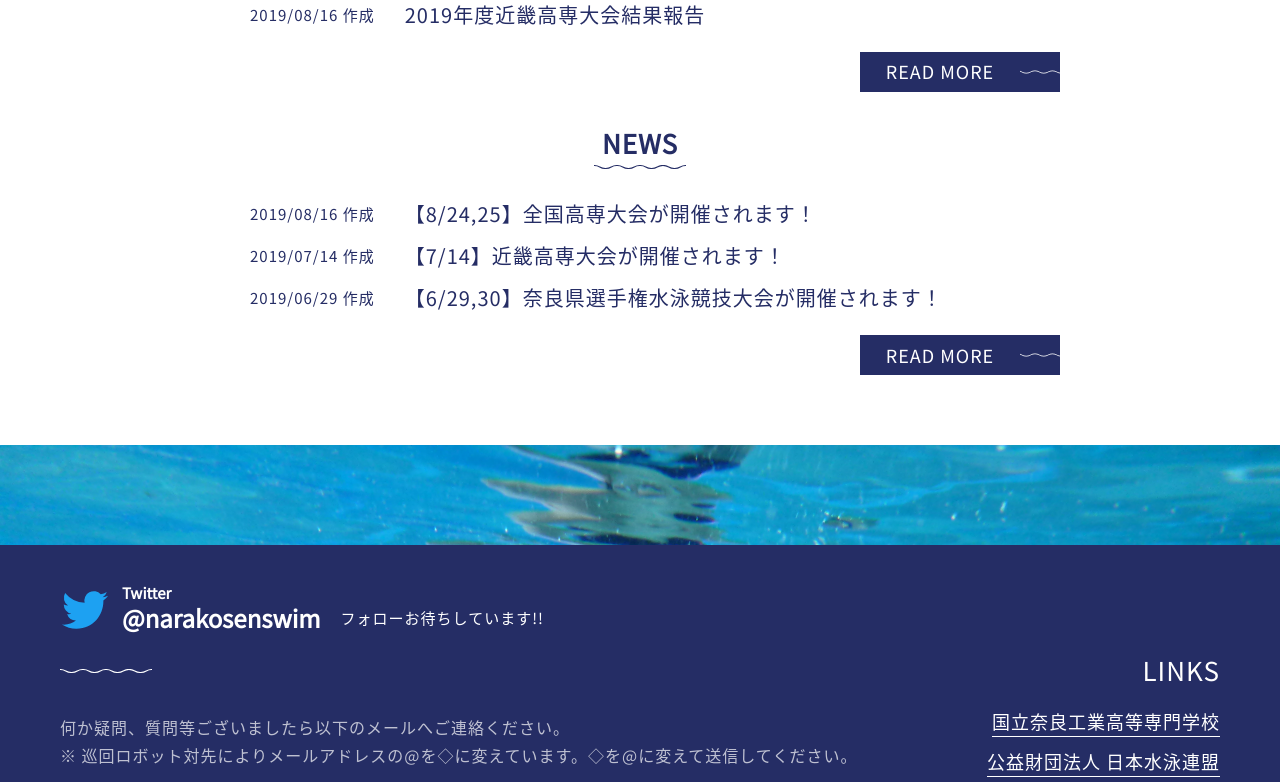
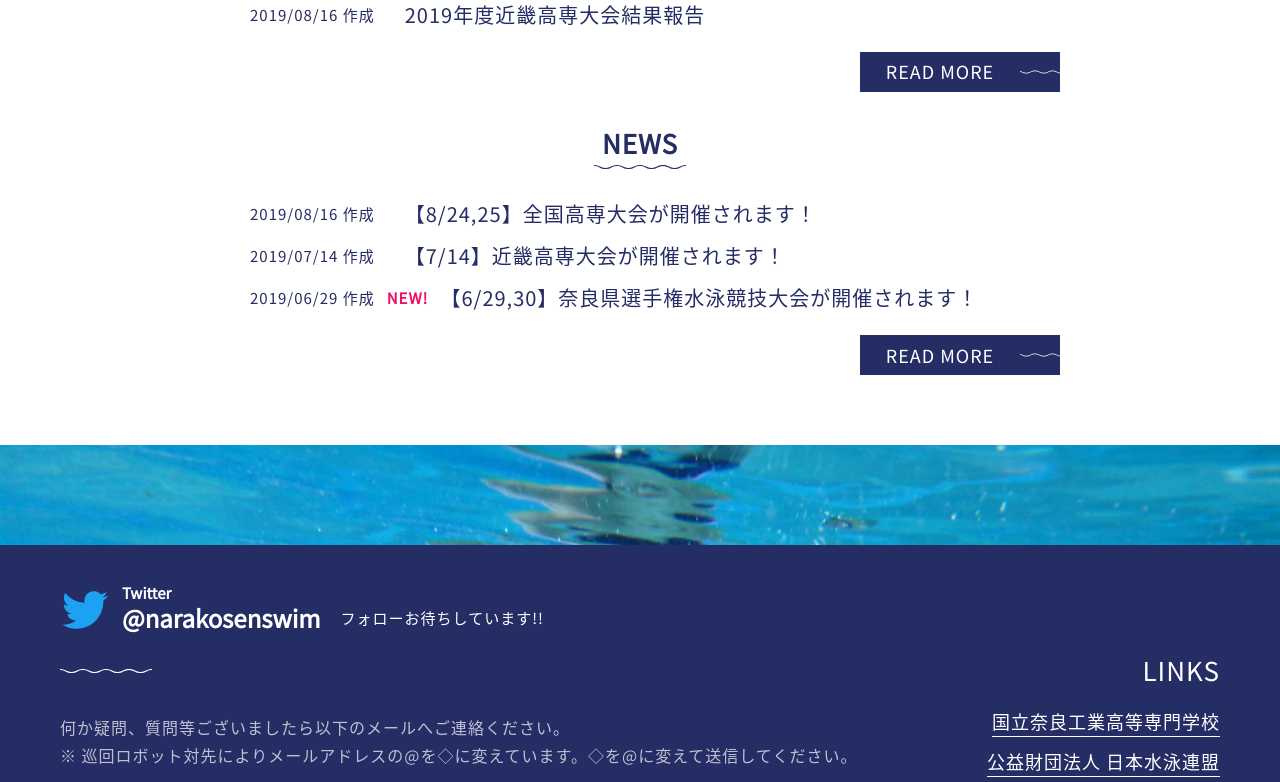
Before and after one commit to nitncswimteam/swimming-club-site, a Nuxt app: page / in a window 1280 px wide. Shown: the part 1288-2070 px from the top of the page. Built offline with nearby package versions, Linux system fonts and the light colour scheme; what vue-highlightjs would draw is missing.

Commit message:
indexの記事一覧にNEWを表示

```diff
--- a/pages/index.vue
+++ b/pages/index.vue
@@ -34,7 +34,9 @@ mixin littleLinkButton(link,text)
           ul.lists
             li.list(v-for="(results_data,results_key) in resultsDatas" :key="`topresult_${results_key}`")
               nuxt-link(:to="`/results_page/${results_data.sourceBase.slice(0,-3)}`").list_wrapper
-                .created_at {{results_data.created_at.split('T')[0].split('-').join('/')}} 作成
+                .article_sub_info
+                  .created_at {{results_data.created_at.split('T')[0].split('-').join('/')}} 作成
+                  .article_new(v-if="results_data.new_article") NEW!
                 .article_title {{results_data.title}}
           .read_more: +littleLinkButton('/results','READ MORE')
         .little_lists.little_news
@@ -42,7 +44,9 @@ mixin littleLinkButton(link,text)
           ul.lists
             li.list(v-for="(news_data,news_key) in newsDatas" :key="`topresult_${news_key}`")
               nuxt-link(:to="`/news_page/${news_data.sourceBase.slice(0,-3)}`").list_wrapper
-                .created_at {{news_data.created_at.split('T')[0].split('-').join('/')}} 作成
+                .article_sub_info
+                  .created_at {{news_data.created_at.split('T')[0].split('-').join('/')}} 作成
+                  .article_new(v-if="news_data.new_article") NEW!
                 .article_title {{news_data.title}}
           .read_more: +littleLinkButton('/news','READ MORE')
 </template>
@@ -205,11 +209,23 @@ section {
       color: $theme-sky;
     }
   }
+  .article_sub_info {
+    display: flex;
+    flex-wrap: nowrap;
+    padding-right: 30px;
+  }
   .created_at{
     line-height: 3rem;
-    padding-right: 30px;
+  }
+  .article_new {
+    line-height: 3rem;
+    font-weight: bold;
+    color: #f00f66;
+    padding-left: 12px;
+    margin-right: -18px;
   }
   .article_title{
+    display: inline-block;
     font-size: 2rem;
     line-height: 3rem;
   }
```
